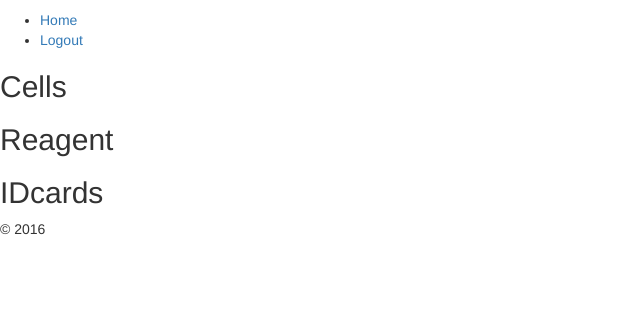
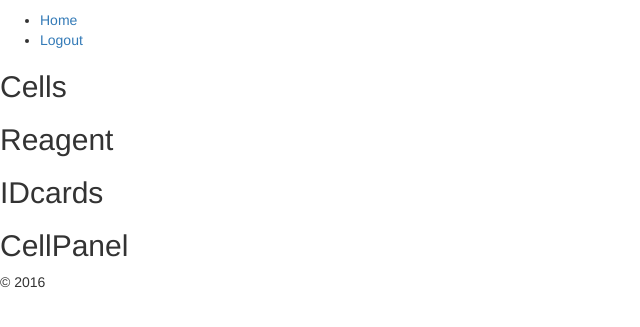
Before and after one commit to anuschka/QCapp, a Django app: template qcapp/templates/portal.html in a window 1280 px wide. Shown: the part 60-387 px from the top of the page, without its empty margins (0-640 px from the left). Run offline with Django 3.2, Linux system fonts and the light colour scheme; the template is opened without the code that fills it, so the values that code supplies are empty; some libraries are stand-ins or nearby versions.

Commit message:
Displaz CellPanel relationship with Cell

```diff
--- a/qcapp/templates/portal.html
+++ b/qcapp/templates/portal.html
@@ -60,6 +60,8 @@
     </p>
     {% endfor %}
 
+    <h2>CellPanel</h2>
+
     {% for cellpanel in cellpanels %}
     <p>
       CellPanel:
--- a/qcapp/views.py
+++ b/qcapp/views.py
@@ -64,7 +64,7 @@ def portal_view(request):
     reagents = Reagent.objects.all()
     idcards = IdCard.objects.all()
     cell1 = Cell.objects.filter(number=1, type='ID-DiaPanel')
-    cellpanels = CellPanel.objects.filter(cell=cell1)
+    cellpanels = CellPanel.objects.all().values('cell_id')[{'1'}]
     context = {
         'user': request.user,
         'cells': cells,
```
